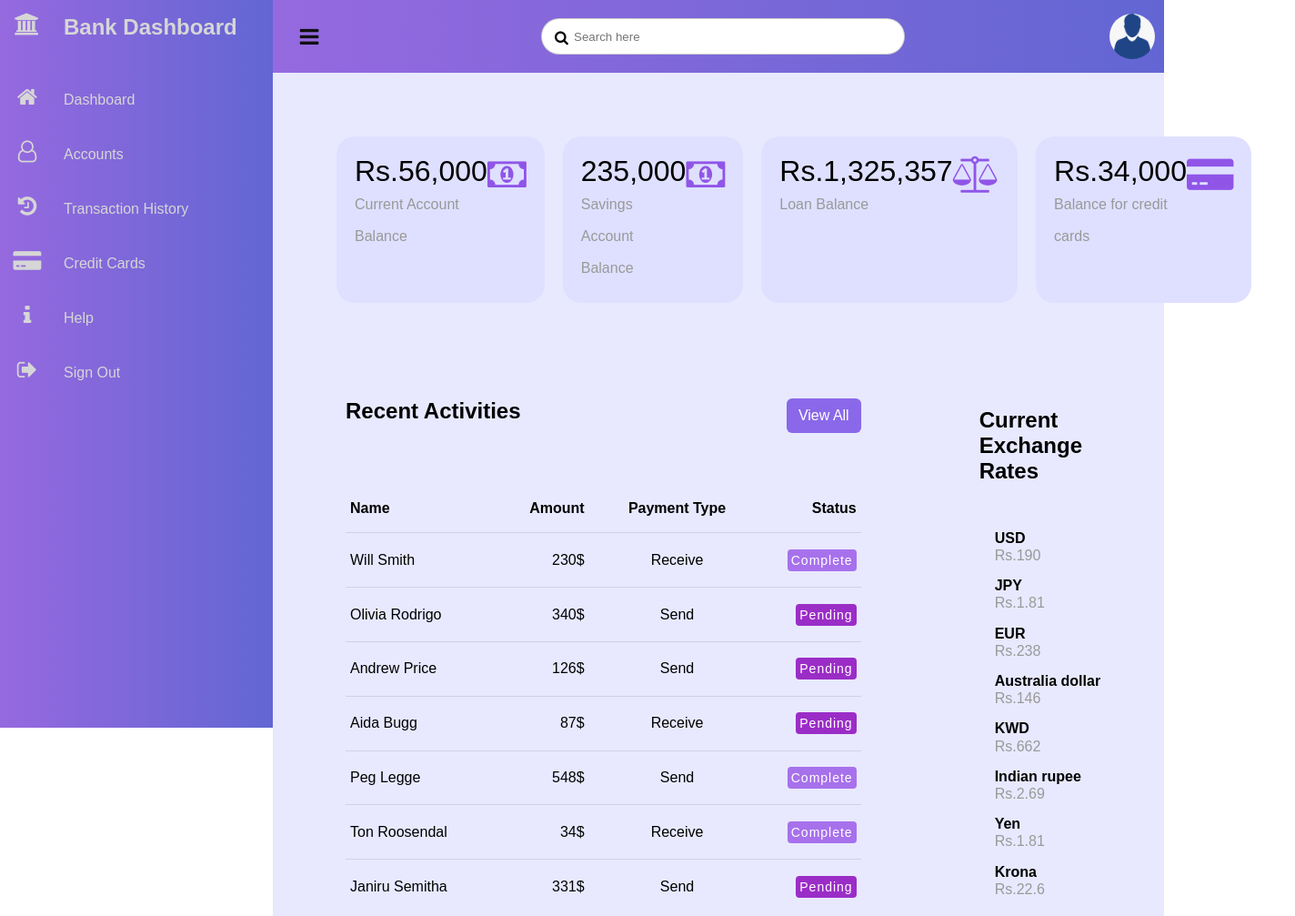
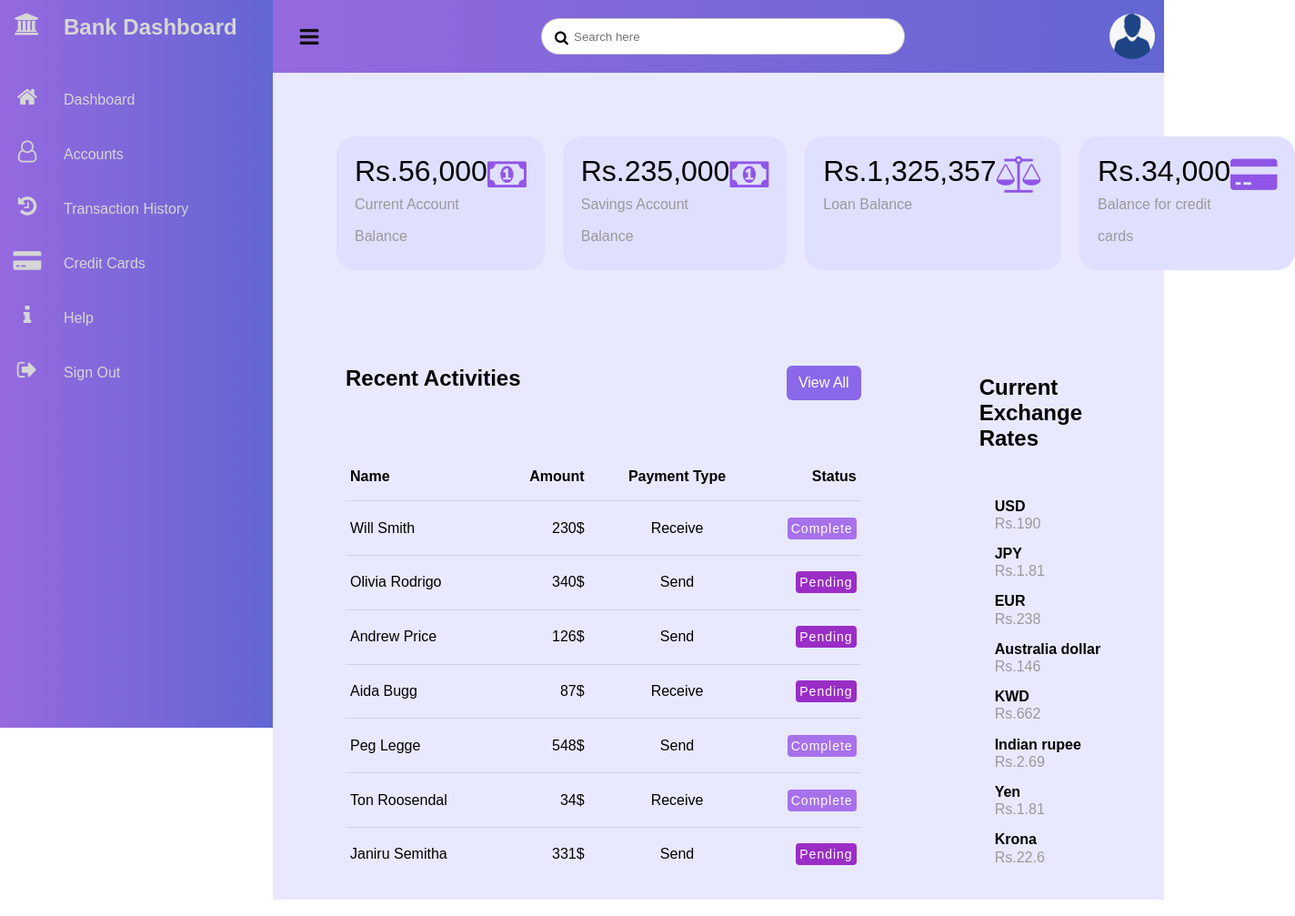
Before and after one commit to Janiru/Janiru.github.io, a plain HTML site: page index.html in a window 1280 px wide. Shown: the top 1007 px of the page at 91% size, 1424 px wide, since content can reach past the window. Drawn offline with Linux system fonts and the light colour scheme.

Commit message:
Update index.html

```diff
--- a/index.html
+++ b/index.html
@@ -92,7 +92,7 @@
 
                     <div class="card">
                         <div>
-                            <div class="numbers">235,000</div>
+                            <div class="numbers">Rs.235,000</div>
                             <div class="cardName">Savings Account Balance</div>
                         </div>
                         <div class="iconBox">
```
